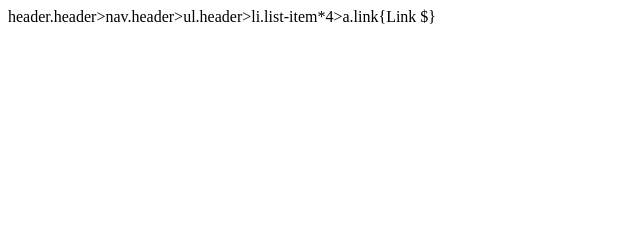
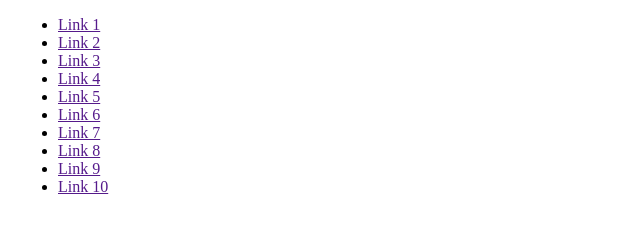
Before and after one commit to UnknowCol/repo, a plain HTML site: page index2.html in a window 1280 px wide. Shown: the whole page, without its empty margins (0-640 px from the left). Drawn offline with Linux system fonts and the light colour scheme.

Commit message:
Terminar de configurar snippets

```diff
--- a/index2.html
+++ b/index2.html
@@ -4,8 +4,24 @@
     <meta charset="UTF-8">
     <meta name="viewport" content="width=device-width, initial-scale=1.0">
     <title>Pagina web</title>
+    <link rel="stylesheet" href="style.css">
 </head>
 <body>
-    header.header>nav.header>ul.header>li.list-item*4>a.link{Link $}
+    <header class="header">
+        <nav class="header-nav">
+            <ul class="header-ul">
+                <li class="list-item"><a href="" class="link">Link 1</a></li>
+                <li class="list-item"><a href="" class="link">Link 2</a></li>
+                <li class="list-item"><a href="" class="link">Link 3</a></li>
+                <li class="list-item"><a href="" class="link">Link 4</a></li>
+                <li class="list-item"><a href="" class="link">Link 5</a></li>
+                <li class="list-item"><a href="" class="link">Link 6</a></li>
+                <li class="list-item"><a href="" class="link">Link 7</a></li>
+                <li class="list-item"><a href="" class="link">Link 8</a></li>
+                <li class="list-item"><a href="" class="link">Link 9</a></li>
+                <li class="list-item"><a href="" class="link">Link 10</a></li>
+            </ul>
+        </nav>
+    </header>
 </body>
 </html>
--- /dev/null
+++ b/style.css
@@ -0,0 +1,5 @@
+
+
+header {
+    margin: 10px 10px;
+}
```
